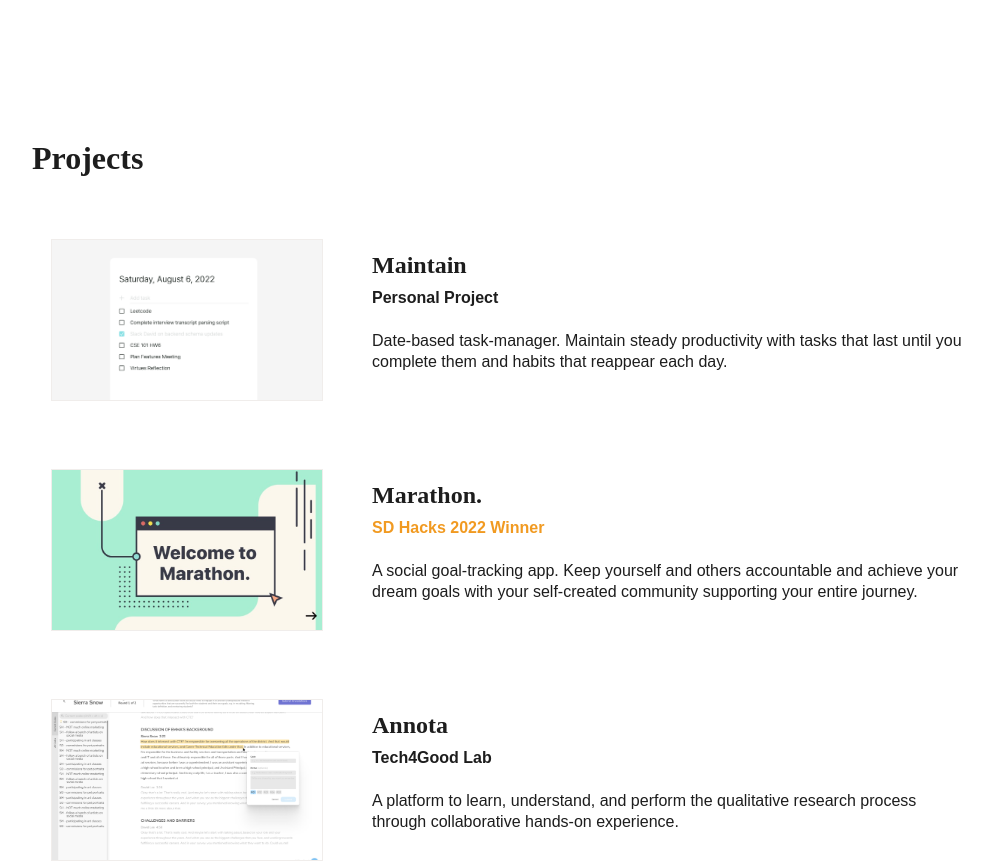
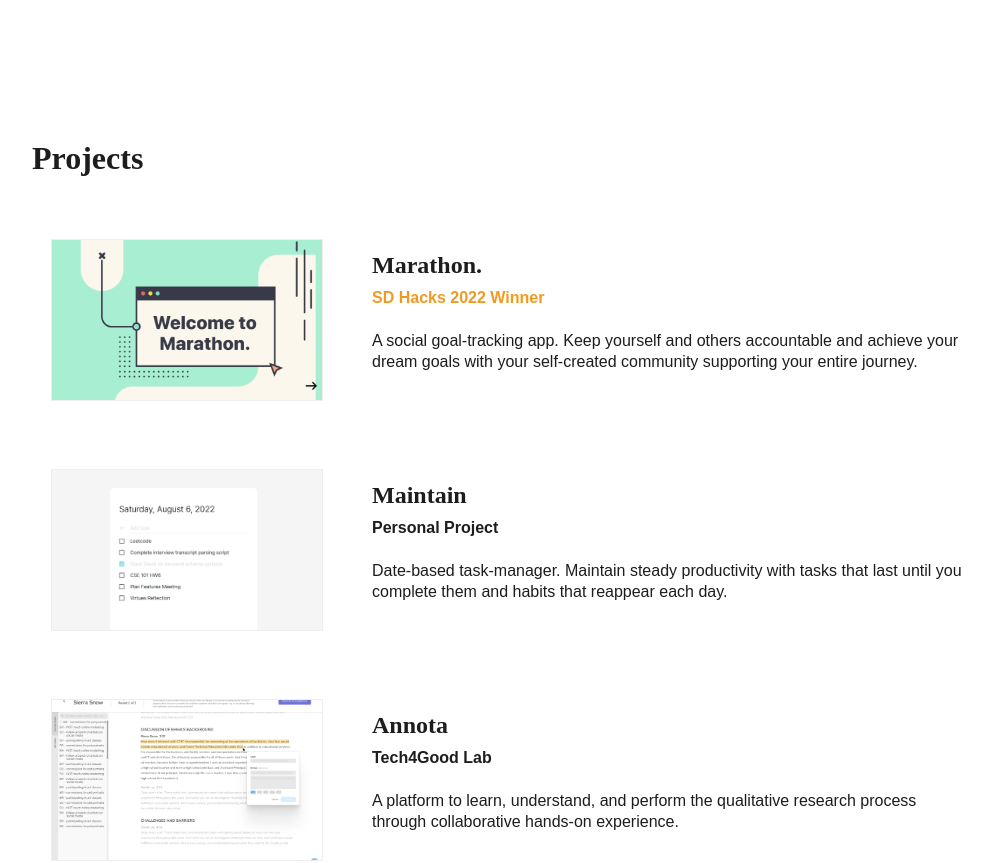
Before and after one commit to bdhmin/portfolio, a React (Create React App) app: page /projects in a window 1280 px wide. Shown: the top 863 px of the page, without its empty margins (128-1120 px from the left). Built offline with nearby package versions, Linux system fonts and the light colour scheme; a web font is replaced by a local one.

Commit message:
swapped project spots

```diff
--- a/src/App/pages/Projects/projects.js
+++ b/src/App/pages/Projects/projects.js
@@ -18,15 +18,6 @@ function Projects() {
         /> */}
 
         <ProjectItem
-          title={'Maintain'}
-          description={'Date-based task-manager. Maintain steady productivity with tasks that last until you complete them and habits that reappear each day.'}
-          type={'Personal Project'}
-          image={projects.Maintain}
-          link={'https://github.com/bdhmin/Maintain'}
-          skills={[techstack.Electron, techstack.Angular, techstack.TypeScript, techstack.HTML, techstack.Sass, techstack.Firebase]}
-        />
-
-        <ProjectItem
           title={'Marathon.'}
           description={'A social goal-tracking app. Keep yourself and others accountable and achieve your dream goals with your self-created community supporting your entire journey.'}
           award={'big'}
@@ -34,6 +25,15 @@ function Projects() {
           image={projects.Marathon}
           link={'https://devpost.com/software/marathon-gsz8to'}
           skills={[techstack.React, techstack.Javascript, techstack.HTML, techstack.CSS, techstack.Flask, techstack.MongoDB, techstack.Python]}
+        />
+
+        <ProjectItem
+          title={'Maintain'}
+          description={'Date-based task-manager. Maintain steady productivity with tasks that last until you complete them and habits that reappear each day.'}
+          type={'Personal Project'}
+          image={projects.Maintain}
+          link={'https://github.com/bdhmin/Maintain'}
+          skills={[techstack.Electron, techstack.Angular, techstack.TypeScript, techstack.HTML, techstack.Sass, techstack.Firebase]}
         />
 
         <ProjectItem
```
